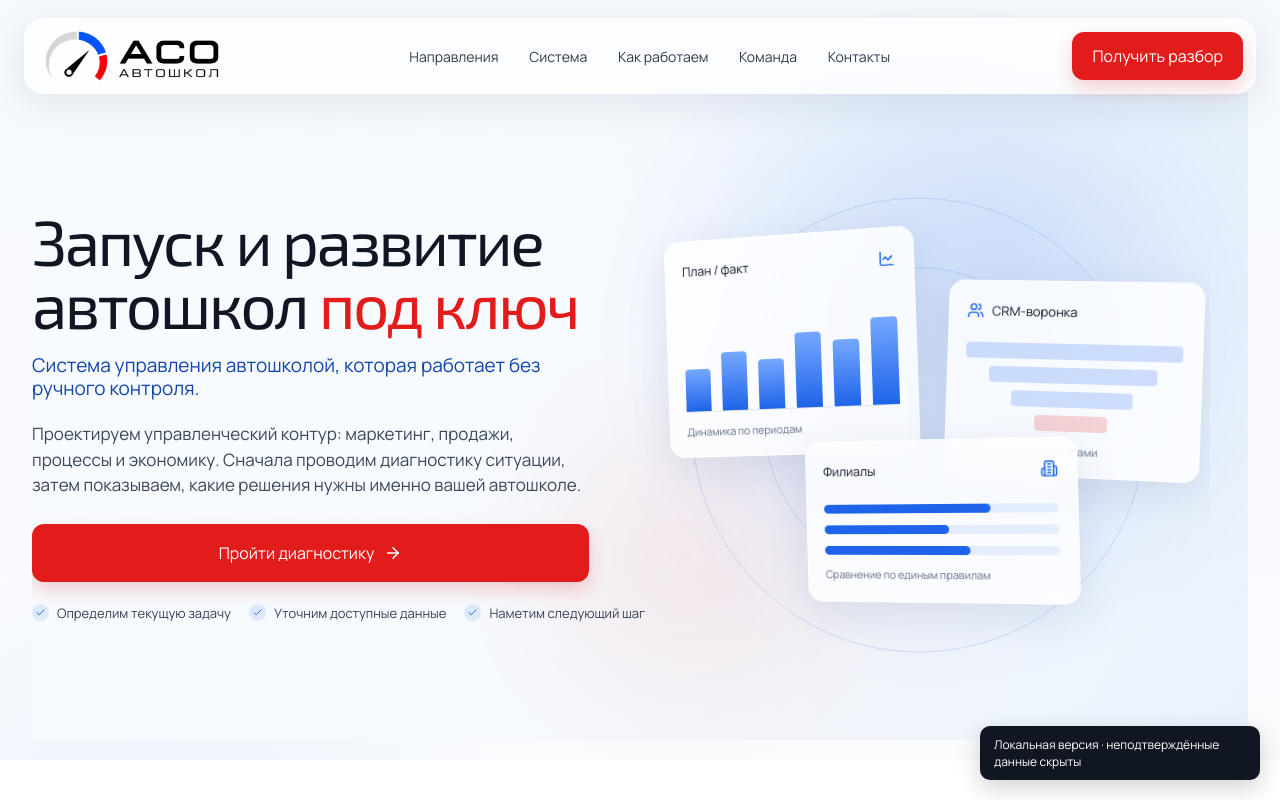
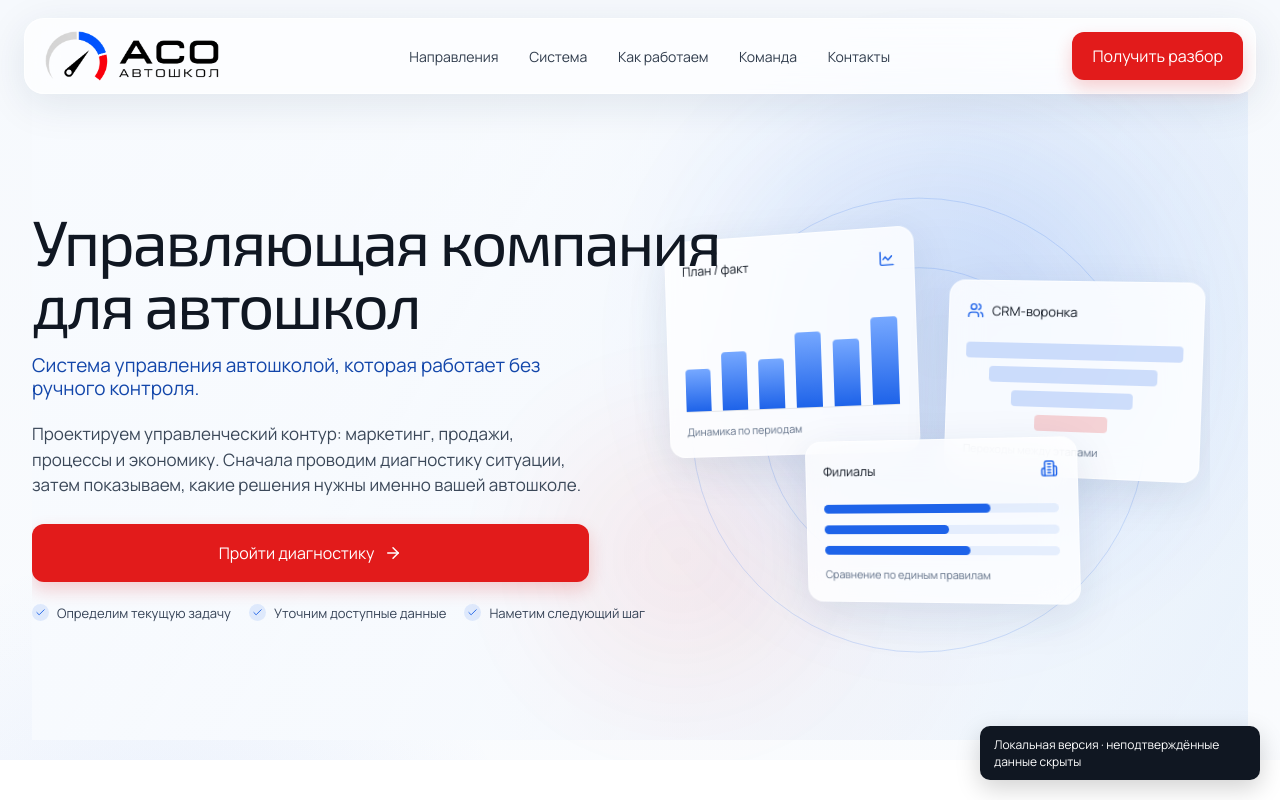
Before and after one commit to alyayumm/ASOash, a React (Vite) app: page / in a window 1280 px wide. Shown: the top 800 px of the page. Built offline with nearby package versions, Linux system fonts and the light colour scheme.

Commit message:
Обновлен заголовок первого экрана

```diff
--- a/src/App.tsx
+++ b/src/App.tsx
@@ -417,8 +417,8 @@ function App() {
           <div className="hero-glow hero-glow--red" aria-hidden="true" />
           <div className="hero-copy">
             <h1 id="hero-title">
-              <span className="hero-title-line">Запуск и развитие</span>
-              <span className="hero-title-line">автошкол <em>под ключ</em></span>
+              <span className="hero-title-line">Управляющая компания</span>
+              <span className="hero-title-line">для автошкол</span>
             </h1>
             <p className="hero-promise">Система управления автошколой, которая работает без ручного контроля.</p>
             <p className="hero-lead">Проектируем управленческий контур: маркетинг, продажи, процессы и экономику. Сначала проводим диагностику ситуации, затем показываем, какие решения нужны именно вашей автошколе.</p>
```
Also changed, not shown: 2 other files (tests, documents, lock files or other folders).
